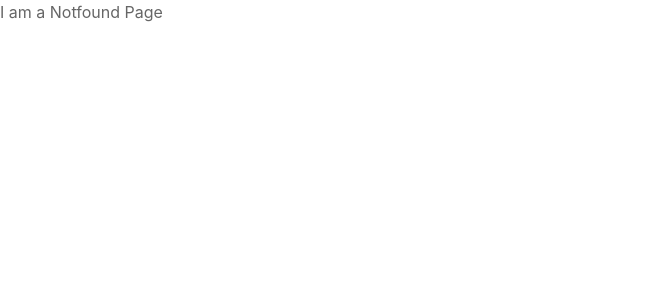
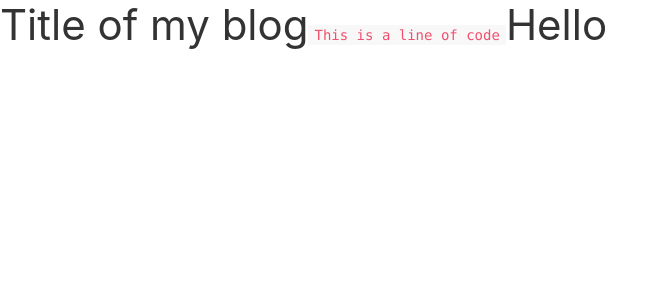
Before and after one commit to OlivierJM/olivierjm.dev, a React (Create React App) app: page /blog in a window 1280 px wide. Shown: the top 300 px of the page, without its empty margins (0-667 px from the left). Built offline with nearby package versions, Linux system fonts and the light colour scheme.

Commit message:
last-changes

```diff
--- a/src/App.js
+++ b/src/App.js
@@ -9,6 +9,7 @@ import Header from "./components/Header";
 // pages
 import Articles from "./Pages/Articles";
 import Notfound from "./Pages/Notfound";
+import Blog from "./Pages/Blog";
 // import Head
 
 function App() {
@@ -17,6 +18,7 @@ function App() {
       <Switch>
         <Route exact path="/" component={Home} />
         <Route path="/articles" component={Articles} />
+        <Route path="/blog" component={Blog} />
         <Route path="*" component={Notfound} />
       </Switch>
     </BrowserRouter>
--- /dev/null
+++ b/src/Pages/Blog.js
@@ -0,0 +1,10 @@
+import React from "react";
+import ReactMarkdown from "react-markdown";
+
+const blog = " # Title of my blog" + "`This is a line of code`" + "Hello ";
+
+function RenderBlog() {
+  return <ReactMarkdown source={blog} />;
+}
+
+export default RenderBlog;
```
Also changed, not shown: src/assets/Olivier1.jpg (added).
